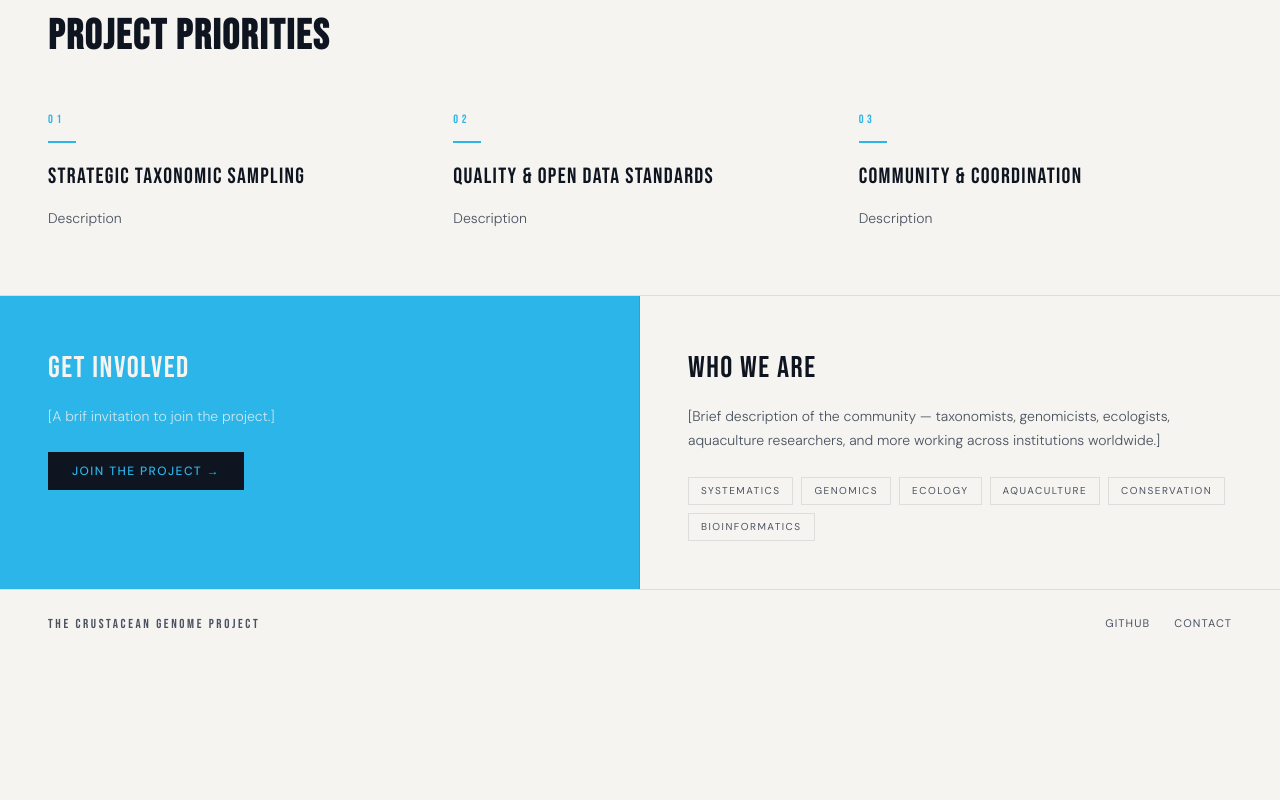
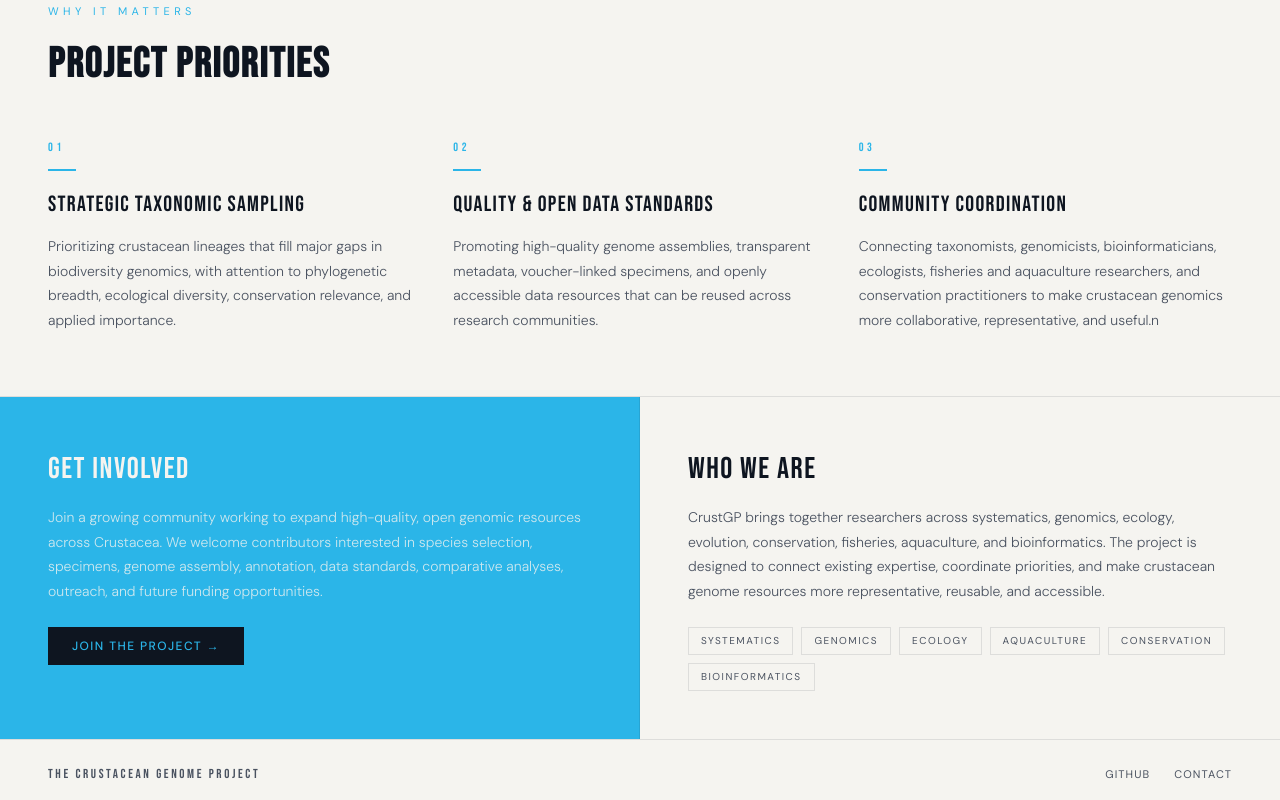
Before and after one commit to natalie-wa/crustacean-genome-project, a plain HTML site: page index.html in a window 1280 px wide. Shown: the part 925-1725 px from the top of the page. Before the commit the page ends 1583 px from the top, so only its background shows below. Drawn offline with Linux system fonts and the light colour scheme.

Commit message:
Update index.html

```diff
--- a/index.html
+++ b/index.html
@@ -463,7 +463,7 @@
   </h1>
 
   <p class="hero-desc">
-    [Project mission statement.]
+    Filling a critical gap in biodiversity genomics through coordinated crustacean genome sequencing.
   </p>
 
   <div class="hero-actions">
@@ -513,21 +513,21 @@
         <div class="pillar-num">01</div>
         <div class="pillar-bar"></div>
         <div class="pillar-title">Strategic Taxonomic Sampling</div>
-        <div class="pillar-body">Description</div>
+        <div class="pillar-body">Prioritizing crustacean lineages that fill major gaps in biodiversity genomics, with attention to phylogenetic breadth, ecological diversity, conservation relevance, and applied importance.</div>
       </div>
 
       <div class="pillar">
         <div class="pillar-num">02</div>
         <div class="pillar-bar"></div>
         <div class="pillar-title">Quality & Open Data Standards</div>
-        <div class="pillar-body">Description</div>
+        <div class="pillar-body">Promoting high-quality genome assemblies, transparent metadata, voucher-linked specimens, and openly accessible data resources that can be reused across research communities.</div>
       </div>
 
       <div class="pillar">
         <div class="pillar-num">03</div>
         <div class="pillar-bar"></div>
-        <div class="pillar-title">Community & Coordination</div>
-        <div class="pillar-body">Description</div>
+        <div class="pillar-title">Community Coordination</div>
+        <div class="pillar-body">Connecting taxonomists, genomicists, bioinformaticians, ecologists, fisheries and aquaculture researchers, and conservation practitioners to make crustacean genomics more collaborative, representative, and useful.n</div>
       </div>
 
     </div>
@@ -540,12 +540,12 @@
   <div class="community">
     <div class="comm-cell accent">
       <div class="comm-title">Get Involved</div>
-      <div class="comm-body">[A brif invitation to join the project.]</div>
+      <div class="comm-body">Join a growing community working to expand high-quality, open genomic resources across Crustacea. We welcome contributors interested in species selection, specimens, genome assembly, annotation, data standards, comparative analyses, outreach, and future funding opportunities.</div>
       <button class="btn-dark">Join the Project →</button>
     </div>
     <div class="comm-cell">
       <div class="comm-title">Who We Are</div>
-      <div class="comm-body">[Brief description of the community — taxonomists, genomicists, ecologists, aquaculture researchers, and more working across institutions worldwide.]</div>
+      <div class="comm-body">CrustGP brings together researchers across systematics, genomics, ecology, evolution, conservation, fisheries, aquaculture, and bioinformatics. The project is designed to connect existing expertise, coordinate priorities, and make crustacean genome resources more representative, reusable, and accessible.</div>
       <div class="comm-tags">
         <span class="tag">Systematics</span>
         <span class="tag">Genomics</span>
```
